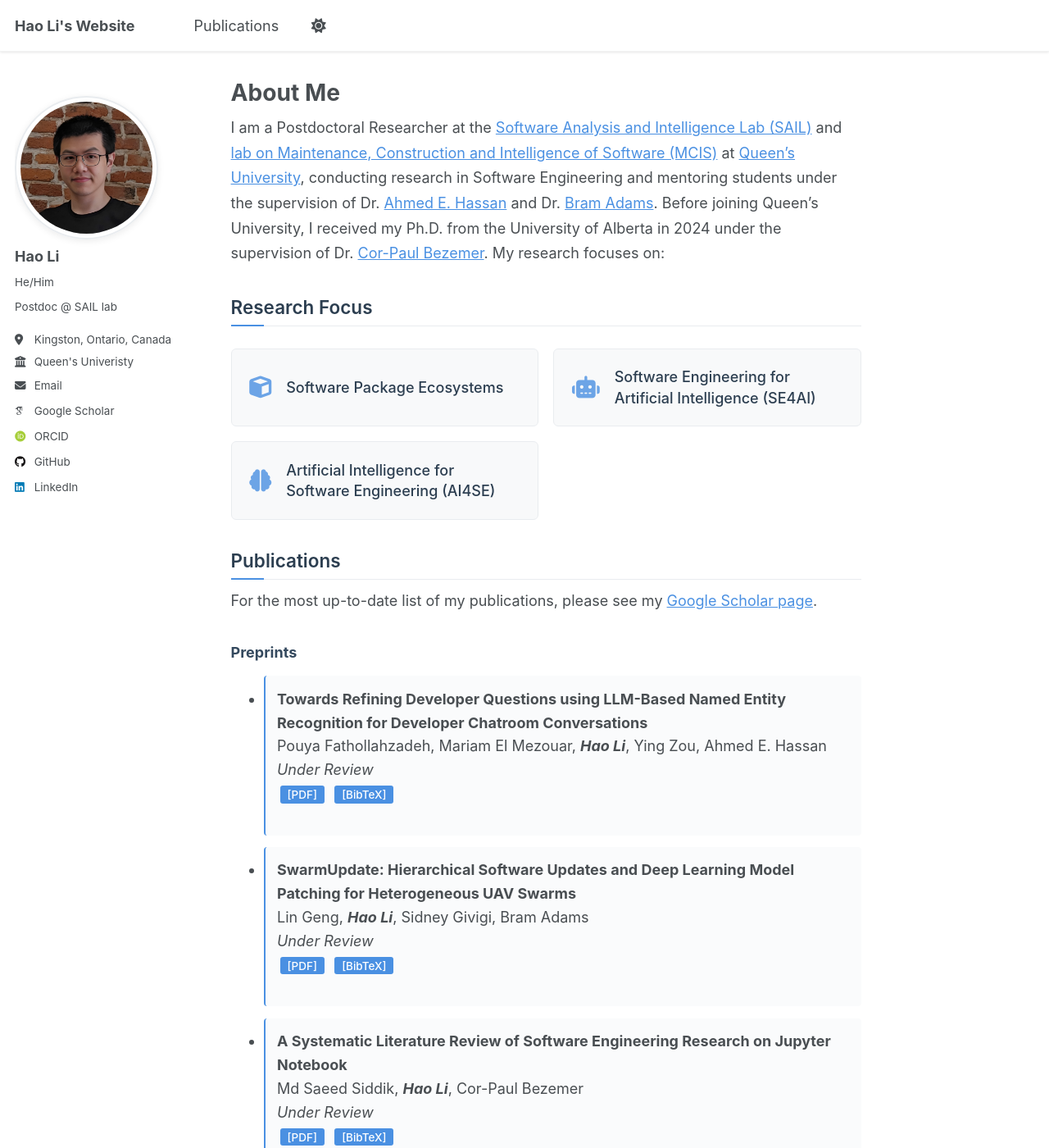
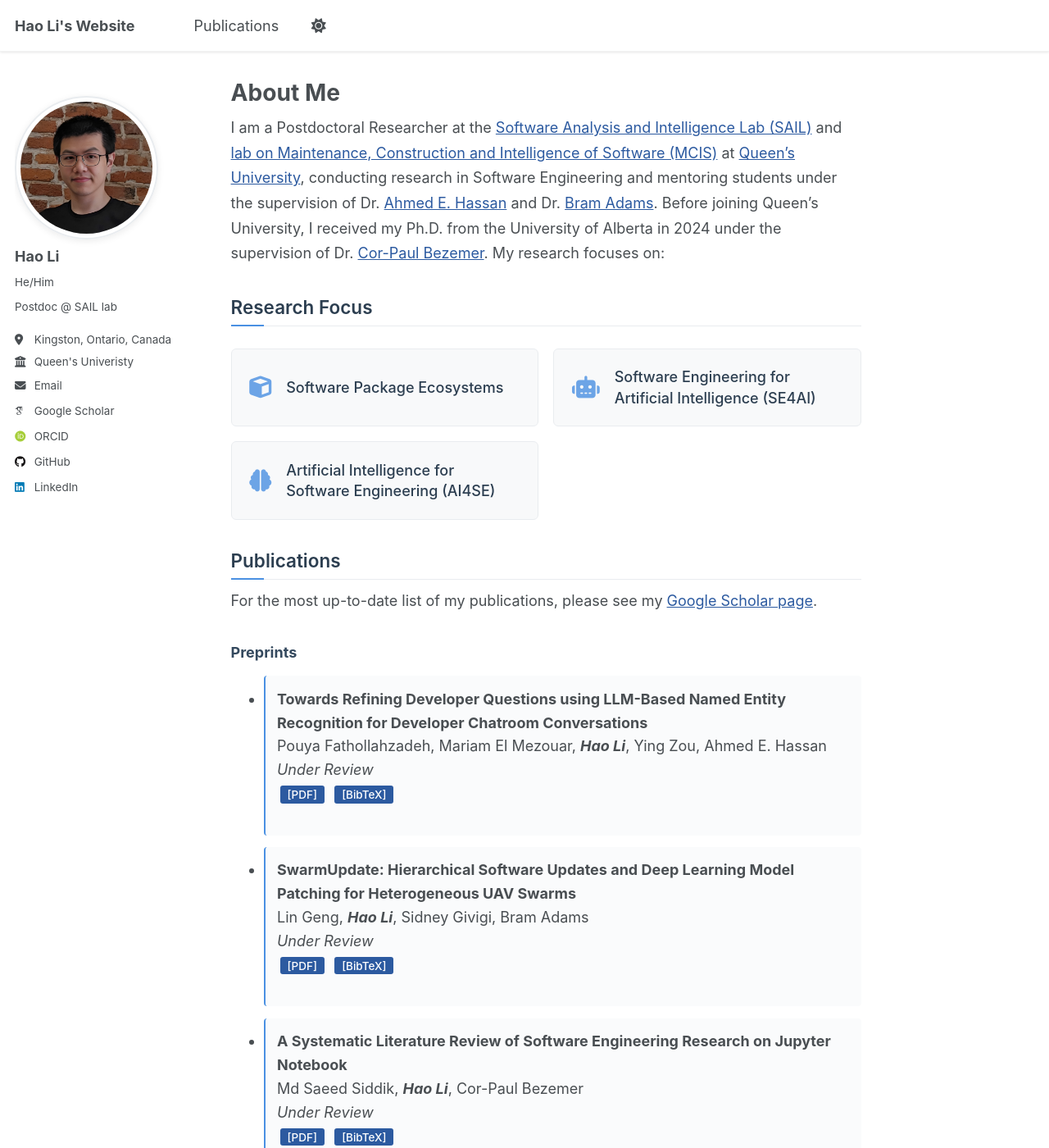
Before and after one commit to Leo-LiHao/Leo-LiHao.github.io, a Jekyll site: the page built from _pages/about.md, in a window 1280 px wide and 1400 px high. Shown: the whole window at 82% size. Built offline with Jekyll 4.4.1, drawn with Linux system fonts in a browser that asks for light colours; some web fonts are replaced.

Commit message:
fix: improve color contrast for accessibility compliance
Replace #4a90e2 with #2c5aa0 for links and buttons to meet WCAG AA standards (4.5:1 contrast ratio). Darker blue maintains professional appearance while ensuring accessibility.

Co-authored-by: Leo-LiHao <Leo-LiHao@users.noreply.github.com>

```diff
--- a/_sass/_custom-enhancements.scss
+++ b/_sass/_custom-enhancements.scss
@@ -57,18 +57,18 @@
 
 /* Link styling improvements */
 a {
-  color: #4a90e2;
+  color: #2c5aa0;
   transition: color 0.2s ease;
 
   &:hover {
-    color: #2c5aa0;
+    color: #1a5490;
   }
 }
 
 /* Enhanced button styling for PDF/BibTeX links */
 .publication-links a {
   display: inline-block;
-  background: #4a90e2;
+  background: #2c5aa0;
   color: white;
   padding: 0.25rem 0.7rem;
   border-radius: 4px;
@@ -81,7 +81,7 @@ a {
   box-shadow: 0 1px 3px rgba(0,0,0,0.1);
 
   &:hover {
-    background: #2c5aa0;
+    background: #1a5490;
     color: white;
     text-decoration: none;
   }
@@ -149,7 +149,7 @@ a {
 
 /* Style publication links within list items */
 .page__content li a {
-  background: #4a90e2;
+  background: #2c5aa0;
   color: white;
   padding: 0.15rem 0.5rem;
   border-radius: 3px;
@@ -160,7 +160,7 @@ a {
   transition: all 0.2s ease;
 
   &:hover {
-    background: #2c5aa0;
+    background: #1a5490;
     color: white;
     text-decoration: none;
   }
```
